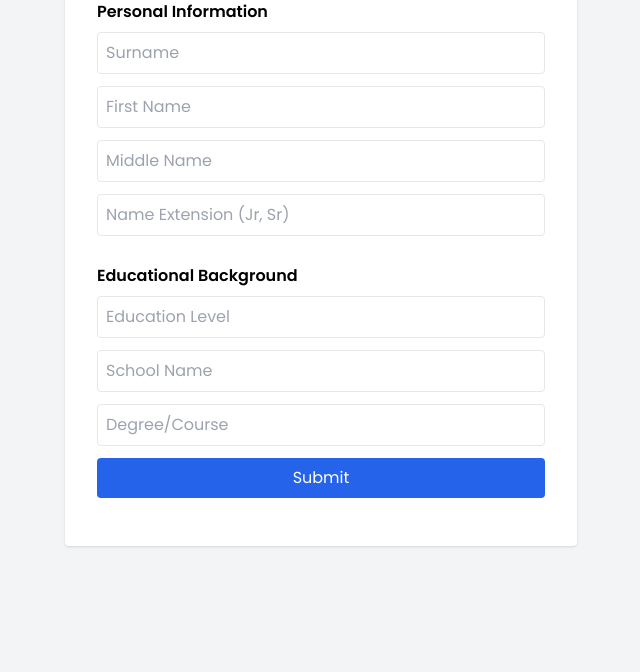
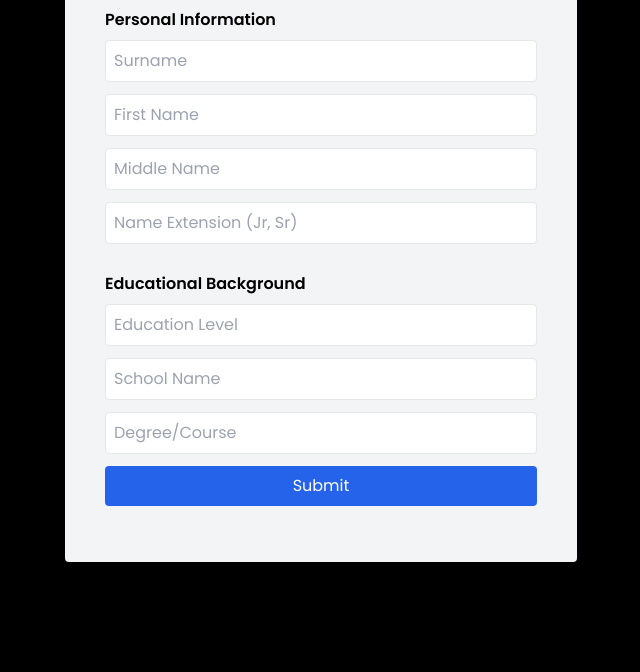
Before and after one commit to lhycerie/csc-form-212, a website: page project/public/index.html in a window 1280 px wide. Shown: the part 128-800 px from the top of the page, without its empty margins (319-959 px from the left). Drawn offline with nearby package versions, Linux system fonts and the light colour scheme.

Commit message:
minor styling changes

```diff
--- a/project/public/index.html
+++ b/project/public/index.html
@@ -26,10 +26,10 @@
 <!-- BODY -->
 <!-- background -->
 
-<body class="bg-gray-100 p-10">
+<body class="bg-black p-10">
 
     <!-- form -->
-    <div class="max-w-lg mx-auto bg-white p-8 rounded shadow">
+    <div class="max-w-lg mx-auto bg-gray-100 p-10 rounded shadow">
 
         <!-- title -->
         <h1 class="text-2xl font-bold mb-6">CSC Form 212</h1>
```
